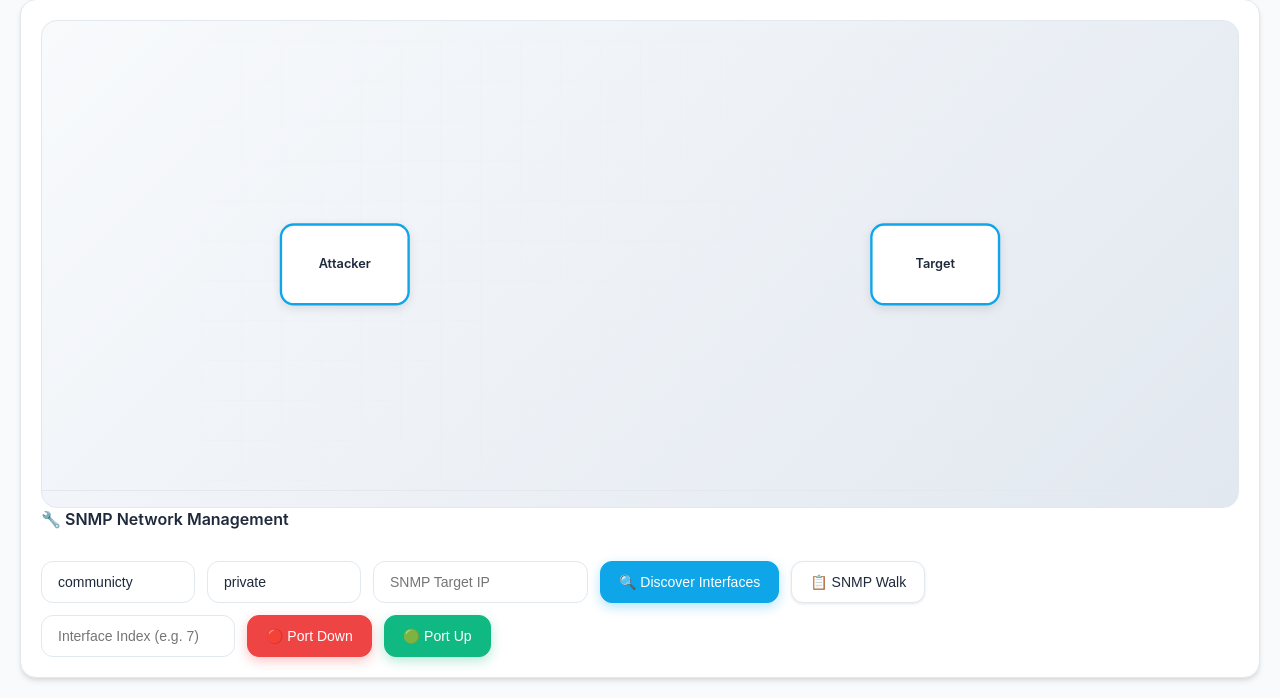
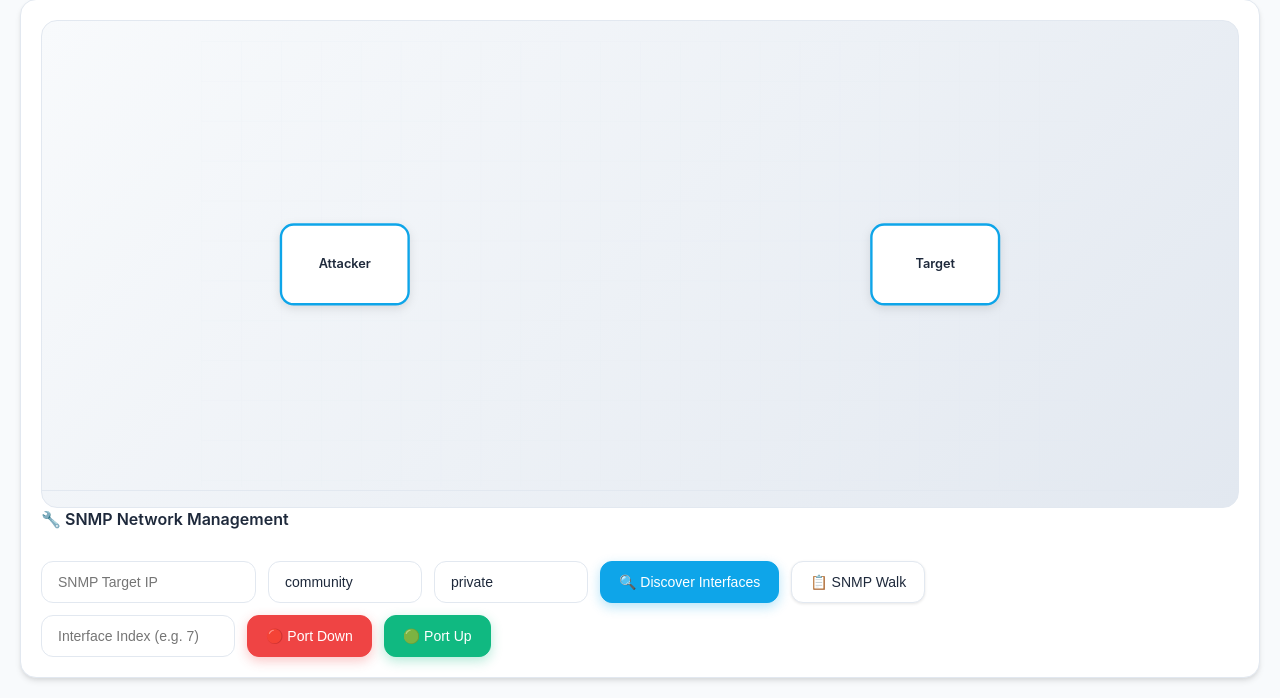
Before and after one commit to Whonceuponatime/kormarine-seanet, a Python web app: template templates/index.html in a window 1280 px wide. Shown: the part 102-800 px from the top of the page. Run offline with Jinja, Linux system fonts and the light colour scheme; the template is opened without the code that fills it, so the values that code supplies are empty.

Commit message:
test4 fixfix

```diff
--- a/templates/index.html
+++ b/templates/index.html
@@ -526,9 +526,9 @@
        </div>
 
        <div class="controls">
-        <input id="snmp_ro" placeholder="RO Community" value="communicty" style="width: 120px;">
+        <input id="snmp_target" placeholder="SNMP Target IP" style="min-width: 180px;">
+        <input id="snmp_ro" placeholder="RO Community" value="community" style="width: 120px;">
         <input id="snmp_rw" placeholder="RW Community" value="private" style="width: 120px;">
-        <input id="snmp_target" placeholder="SNMP Target IP" style="min-width: 180px;">
         <button class="accent" onclick="discoverInterfaces()">🔍 Discover Interfaces</button>
         <button onclick="snmpWalk()">📋 SNMP Walk</button>
       </div>
```
